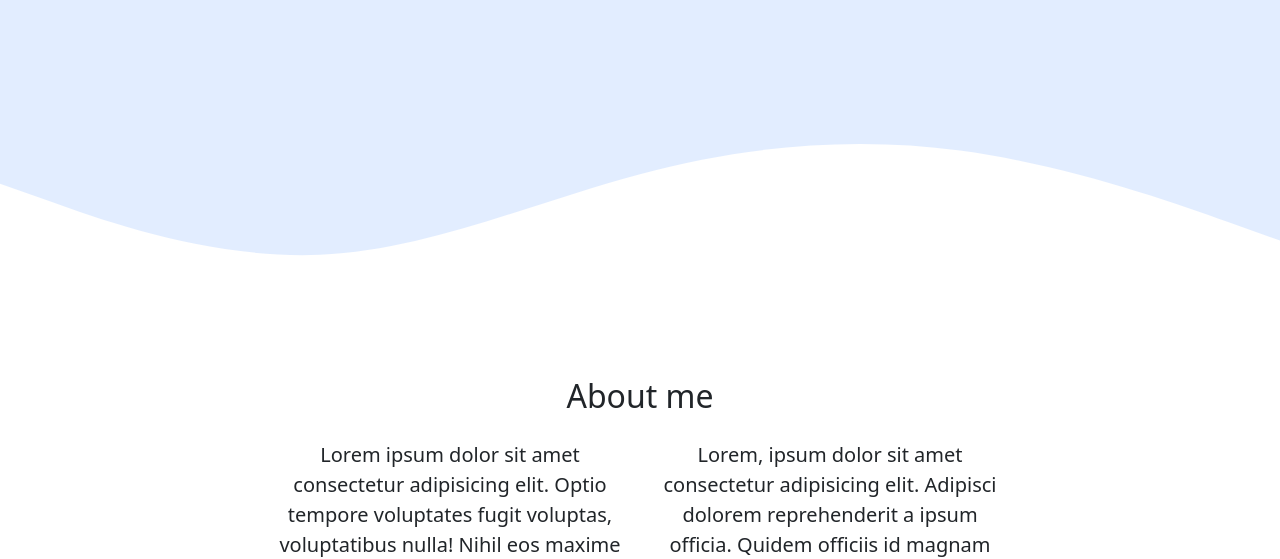
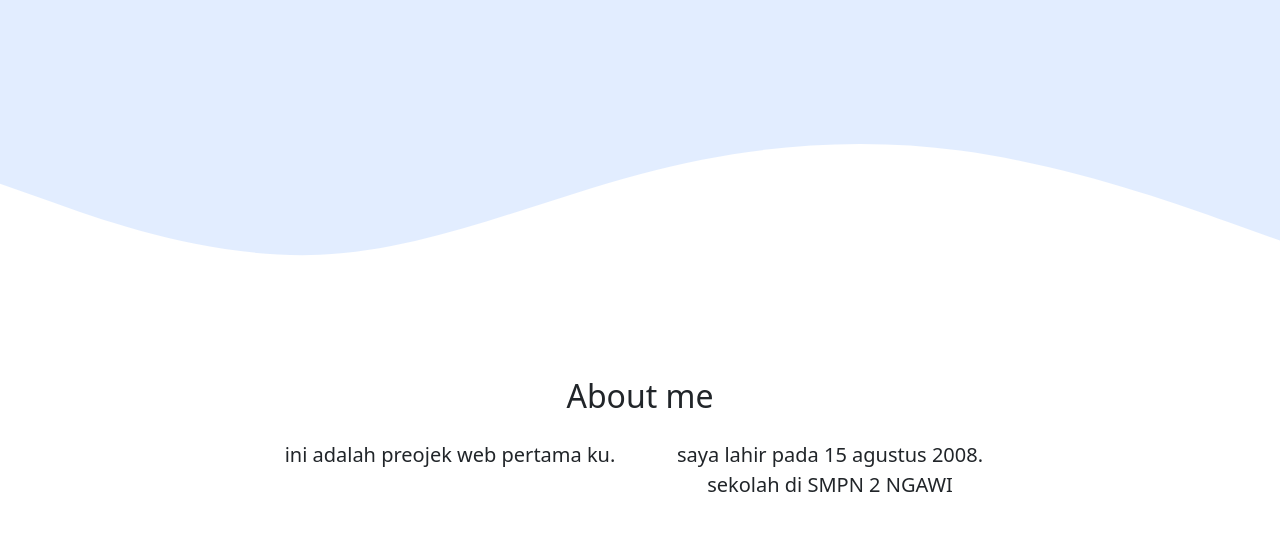
Before and after one commit to Kiano91/kiano91.github.io, a plain HTML site: page index.html in a window 1280 px wide. Shown: the part 404-963 px from the top of the page. Drawn offline with nearby package versions, Linux system fonts and the light colour scheme.

Commit message:
Update index.html

```diff
--- a/index.html
+++ b/index.html
@@ -52,10 +52,10 @@
         </div>
         <div class="row justify-content-center fs-5 text-center">
           <div class="col-md-4">
-            <p>Lorem ipsum dolor sit amet consectetur adipisicing elit. Optio tempore voluptates fugit voluptas, voluptatibus nulla! Nihil eos maxime hic aut?</p>
+            <p>ini adalah preojek web pertama ku.</p>
           </div>
           <div class="col-md-4">
-            <p>Lorem, ipsum dolor sit amet consectetur adipisicing elit. Adipisci dolorem reprehenderit a ipsum officia. Quidem officiis id magnam aliquid eveniet quia ut iure, recusandae perferendis.</p>
+            <p>saya lahir pada 15 agustus 2008. sekolah di SMPN 2 NGAWI</p>
           </div>
         </div>
       </div>
```
